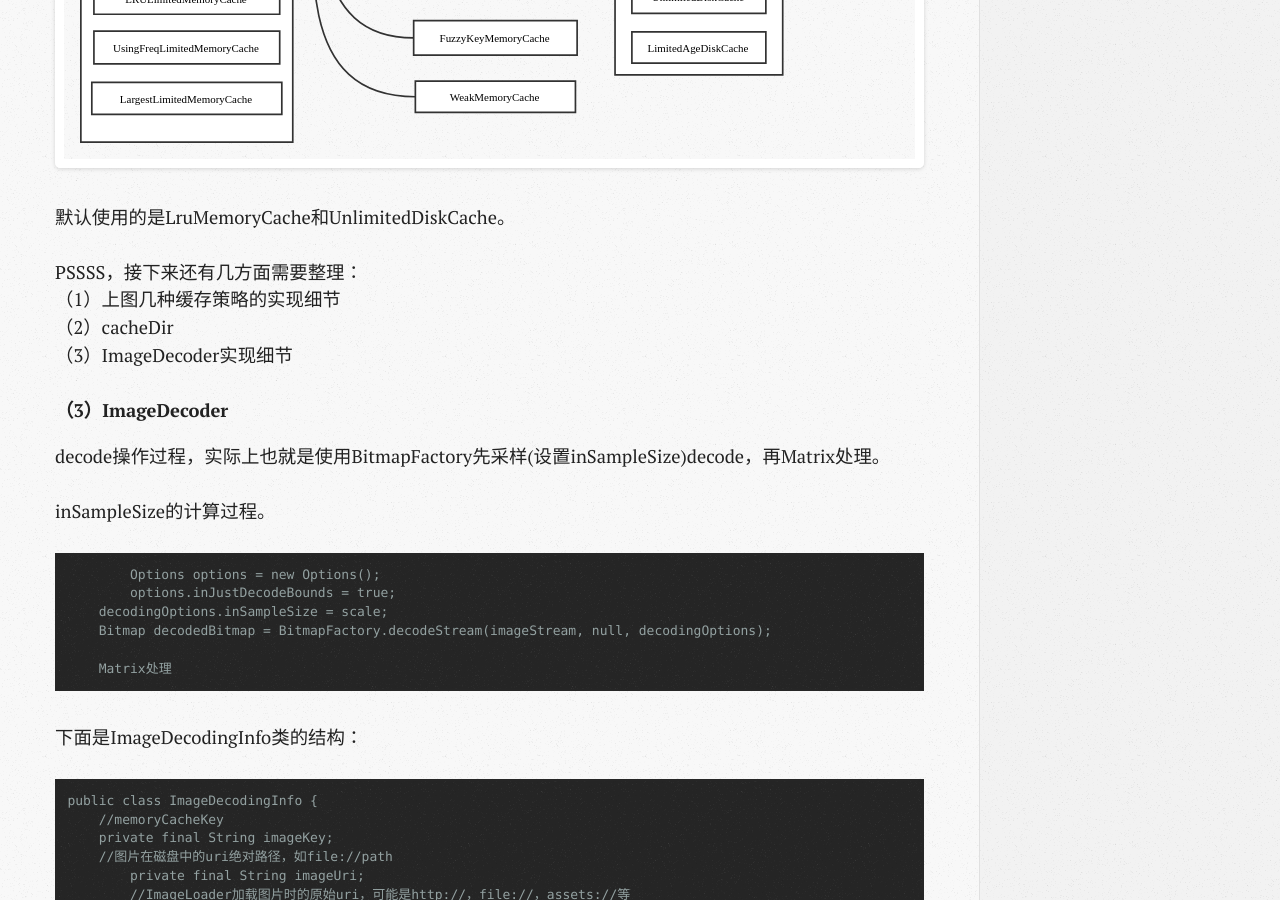
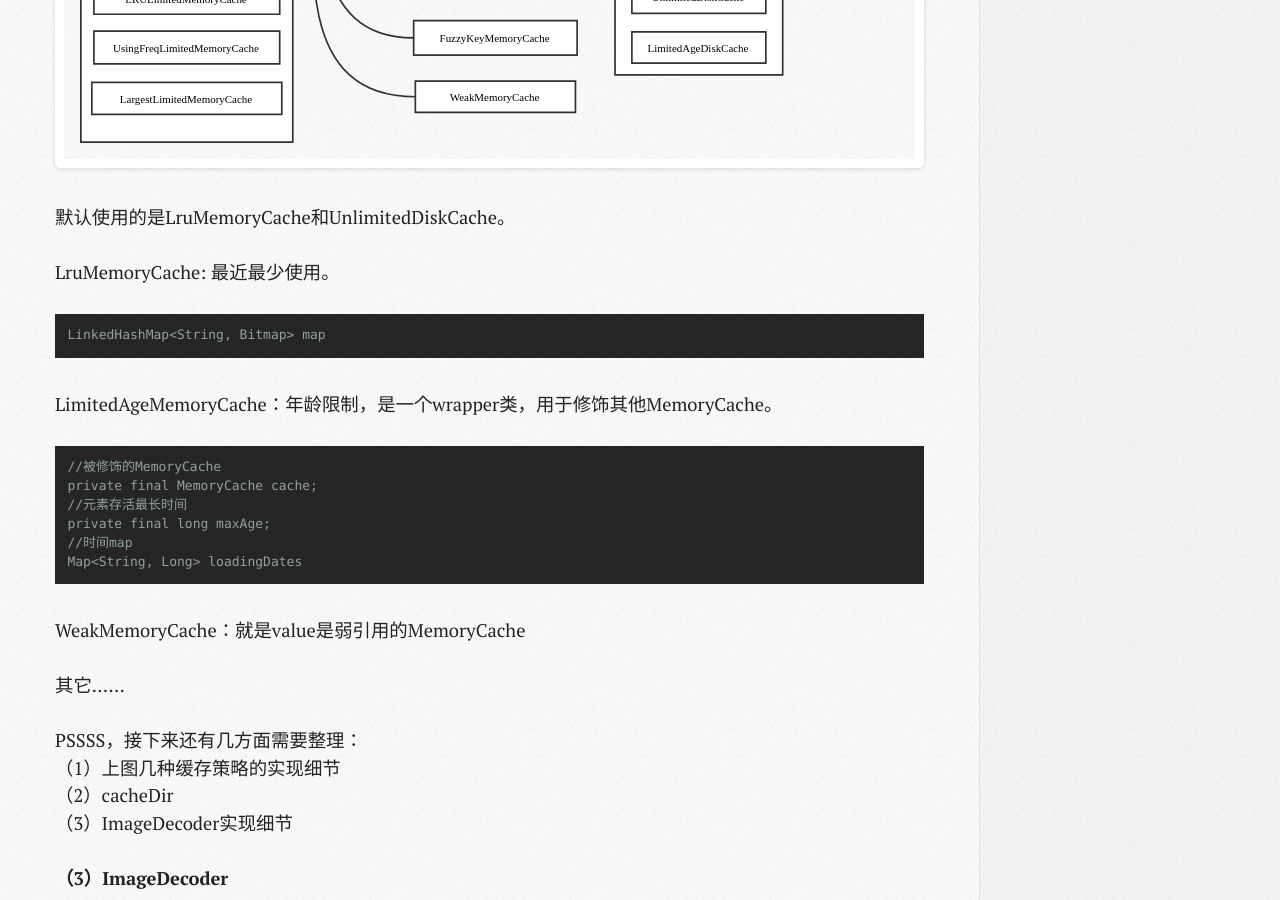
Before and after one commit to wangxinghe/wangxinghe.github.io, a Jekyll site: the page built from _posts/2018-05-17-learning-notes-image-loader.md, in a window 1280 px wide and 900 px high, scrolled down 2778 px. Built offline with Jekyll 4.4.1, drawn with Linux system fonts in a browser that asks for light colours; comment, search, counter and statistics services are not loaded; some of the changed text lies outside the part shown.

Commit message:
[update]

```diff
--- a/_posts/2018-05-17-learning-notes-image-loader.md
+++ b/_posts/2018-05-17-learning-notes-image-loader.md
@@ -53,7 +53,7 @@ tags: [Android]
 图片存储方式：`文件存储`，存储路径：cacheDir + fileName。
 文件名生成方式：imageUri做`HashCode`和`MD5`，分别对应HashCodeFileNameGenerator和MD5FileNameGenerator
 **优化？**
-先decode处理，再存磁盘。
+先decode处理，再Bitmap.compress()压缩，再存磁盘。
 
 
 存内存`MemoryCache`：
@@ -70,6 +70,24 @@ imageUri为调用ImageLoader时最外层传入的uri
 ![](/image/2018-05-17-learning-notes-image-loader/MemoryCache-DiskCache.svg)
 
 默认使用的是LruMemoryCache和UnlimitedDiskCache。
+
+LruMemoryCache: 最近最少使用。
+
+    LinkedHashMap<String, Bitmap> map
+
+LimitedAgeMemoryCache：年龄限制，是一个wrapper类，用于修饰其他MemoryCache。
+
+    //被修饰的MemoryCache
+	private final MemoryCache cache;
+	//元素存活最长时间
+	private final long maxAge;
+	//时间map
+    Map<String, Long> loadingDates
+
+WeakMemoryCache：就是value是弱引用的MemoryCache
+
+其它……
+
 
 PSSSS，接下来还有几方面需要整理：
 （1）上图几种缓存策略的实现细节
```
